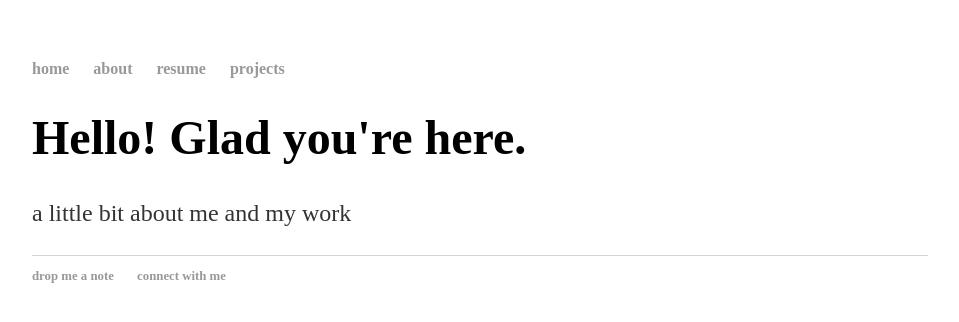
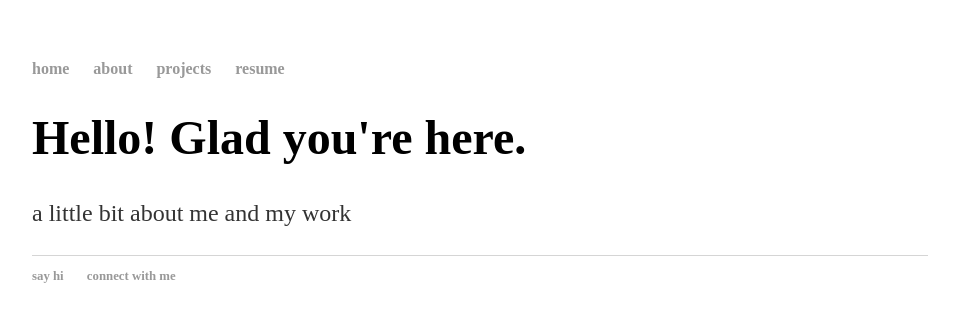
Before and after one commit to amanda-t2/amanda-t2.github.io, a Jekyll site: the page built from index.html, in a window 1280 px wide. Shown: the top 322 px of the page, without its empty margins (160-1119 px from the left). Built offline with Jekyll 4.4.1, drawn with Linux system fonts in a browser that asks for light colours.

Commit message:
Update default.html

```diff
--- a/_layouts/default.html
+++ b/_layouts/default.html
@@ -10,8 +10,9 @@
 	    		<ul>
 	        		<li><a href="/">home</a></li>
 		        	<li><a href="/about">about</a></li>
-	        		<li><a href="/resume">resume</a></li>
 	        		<li><a href="/projects">projects</a></li>
+				<li><a href="/resume">resume</a></li>
+
 	    		</ul>
 			</nav>
 			<div class="container">
@@ -21,7 +22,7 @@
 			</div><!-- /.container -->
 			<footer>
 	    		<ul>
-	        		<li><a href="mailto:tu.amandaa@gmail.com">drop me a note</a></li>
+	        		<li><a href="mailto:tu.amandaa@gmail.com">say hi</a></li>
 	        		<li><a href="https://www.linkedin.com/in/amanda-tu/">connect with me</a></li>
 				</ul>
 			</footer>
```
